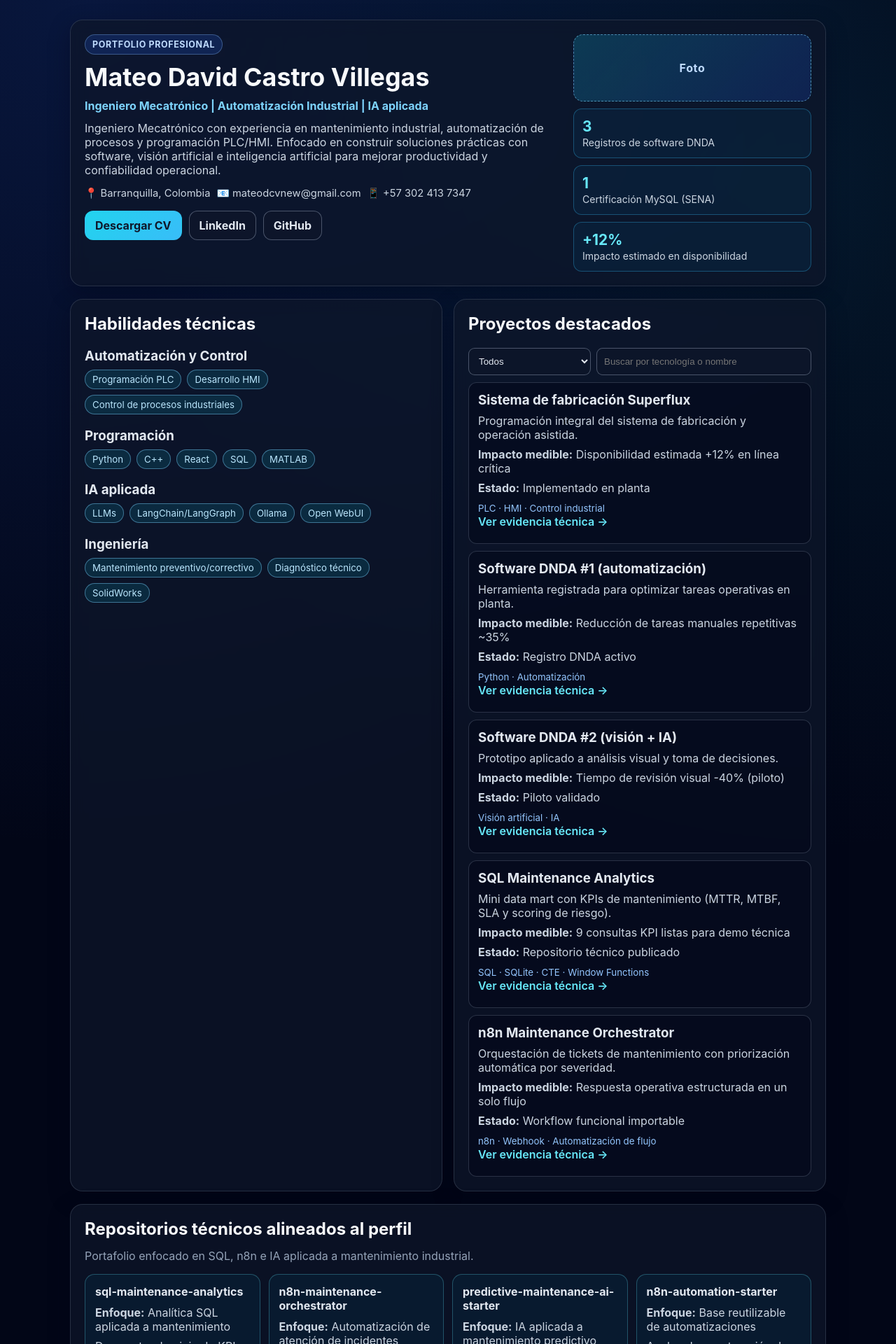
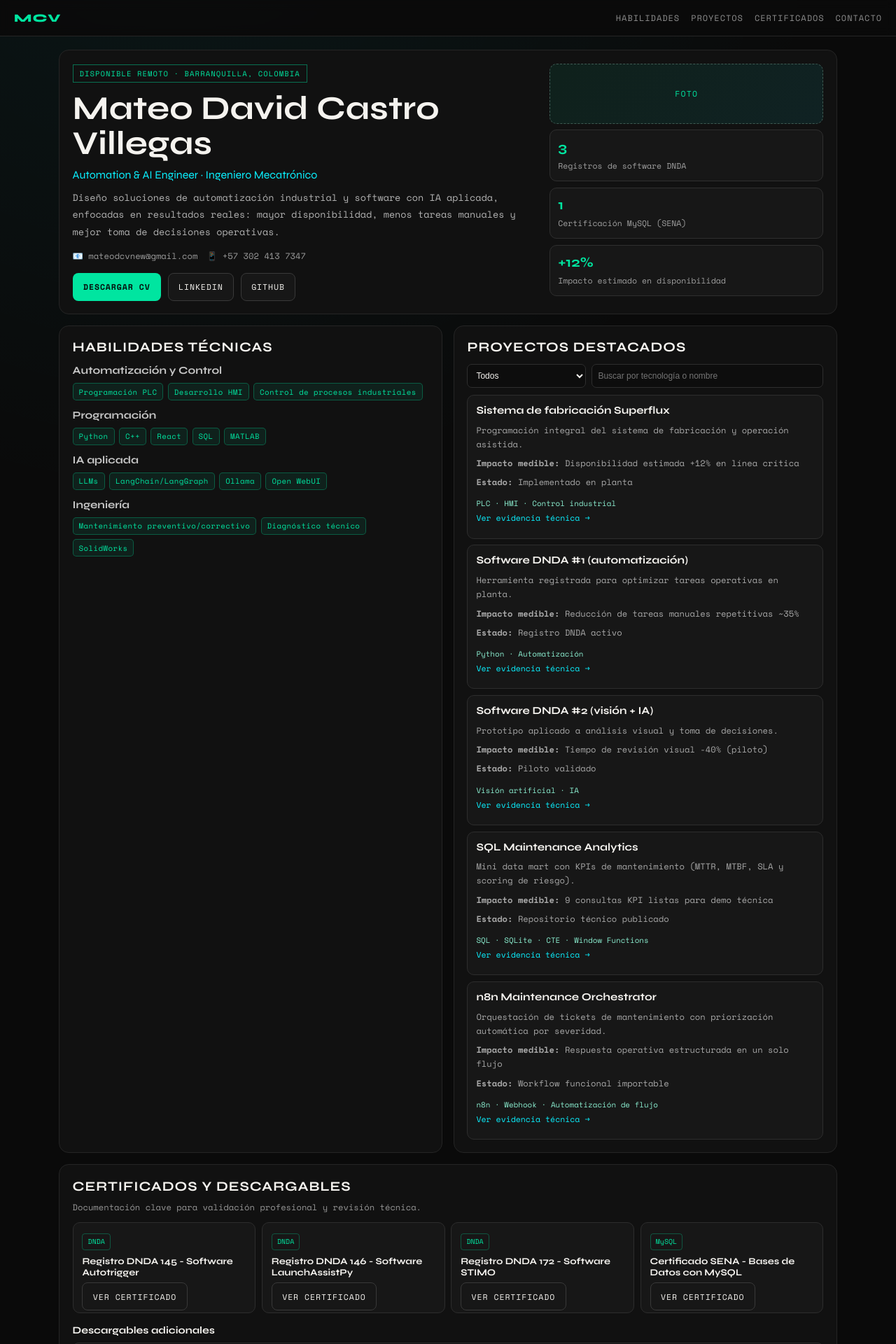
Before and after one commit to theo272004/mi-cv-web, a React (Vite) app: page / in a window 1280 px wide. Shown: the top 1920 px of the page at 70% size. Built offline with nearby package versions, Linux system fonts and the light colour scheme.

Commit message:
Redesign portfolio with pro dark engineering style

```diff
--- a/src/App.css
+++ b/src/App.css
@@ -1,207 +1,236 @@
+@import url('https://fonts.googleapis.com/css2?family=Space+Mono:wght@400;700&family=Syne:wght@400;700;800&display=swap');
+
 :root {
-  font-family: Inter, system-ui, -apple-system, Segoe UI, Roboto, sans-serif;
-  color: #e2e8f0;
-  background: #020617;
+  --bg: #0a0a0a;
+  --surface: #111111;
+  --surface2: #171717;
+  --accent: #00e5a0;
+  --accent2: #0af0ff;
+  --text: #f5f3ef;
+  --muted: #8d8d8d;
+  --border: #252525;
 }
 
-* {
-  box-sizing: border-box;
-}
+* { box-sizing: border-box; }
+html { scroll-behavior: smooth; }
 
 body {
   margin: 0;
-  background:
-    radial-gradient(circle at 10% 0%, rgba(37, 99, 235, 0.18), transparent 42%),
-    radial-gradient(circle at 90% 10%, rgba(14, 116, 144, 0.15), transparent 36%),
-    #020617;
-  color: #e2e8f0;
+  background: radial-gradient(circle at 20% -10%, rgba(10, 240, 255, 0.06), transparent 35%), var(--bg);
+  color: var(--text);
+  font-family: 'Space Mono', monospace;
 }
 
+.top-nav {
+  position: sticky;
+  top: 0;
+  z-index: 50;
+  display: flex;
+  justify-content: space-between;
+  align-items: center;
+  padding: 1rem 1.25rem;
+  border-bottom: 1px solid var(--border);
+  background: rgba(10, 10, 10, 0.9);
+  backdrop-filter: blur(8px);
+}
+
+.nav-logo {
+  color: var(--accent);
+  text-decoration: none;
+  font-family: 'Syne', sans-serif;
+  font-weight: 800;
+  letter-spacing: 0.08em;
+}
+
+.nav-links {
+  display: flex;
+  gap: 1rem;
+}
+
+.nav-links a {
+  color: var(--muted);
+  text-decoration: none;
+  font-size: 0.75rem;
+  letter-spacing: 0.08em;
+  text-transform: uppercase;
+}
+
+.nav-links a:hover { color: var(--accent); }
+
 .wrap {
-  max-width: 1120px;
+  max-width: 1150px;
   margin: 0 auto;
-  padding: 28px 20px 40px;
+  padding: 1.2rem;
   display: grid;
-  gap: 18px;
+  gap: 1rem;
 }
 
 .card {
-  background: rgba(15, 23, 42, 0.72);
-  border: 1px solid rgba(148, 163, 184, 0.2);
-  border-radius: 18px;
-  padding: 20px;
-  box-shadow: 0 10px 30px rgba(2, 6, 23, 0.35);
-  backdrop-filter: blur(10px);
+  background: var(--surface);
+  border: 1px solid var(--border);
+  border-radius: 14px;
+  padding: 1.15rem;
 }
 
 .hero {
   display: grid;
-  grid-template-columns: 2fr 1fr;
-  gap: 18px;
+  grid-template-columns: 1.7fr 1fr;
+  gap: 1rem;
 }
 
 .hero-eyebrow {
   display: inline-block;
-  padding: 6px 10px;
-  border-radius: 999px;
-  font-size: 0.78rem;
-  font-weight: 700;
-  letter-spacing: 0.05em;
+  font-size: 0.66rem;
+  padding: 0.25rem 0.55rem;
+  border: 1px solid rgba(0, 229, 160, 0.45);
+  color: var(--accent);
   text-transform: uppercase;
-  color: #bfdbfe;
-  background: rgba(37, 99, 235, 0.2);
-  border: 1px solid rgba(147, 197, 253, 0.32);
+  letter-spacing: 0.1em;
 }
 
 .hero h1 {
-  margin: 12px 0 0;
-  font-size: clamp(1.7rem, 2.8vw, 2.45rem);
-  line-height: 1.15;
-  color: #f8fafc;
+  margin: 0.8rem 0 0;
+  font-family: 'Syne', sans-serif;
+  font-size: clamp(2rem, 3.7vw, 3.3rem);
+  line-height: 1.04;
 }
 
 .role {
-  margin: 10px 0 12px;
-  font-weight: 700;
-  color: #7dd3fc;
+  margin: 0.7rem 0;
+  color: var(--accent2);
+  font-family: 'Syne', sans-serif;
+  font-size: 1rem;
 }
 
 .hero-summary {
   margin: 0;
-  color: #cbd5e1;
-  max-width: 65ch;
+  color: #b2b2b2;
+  line-height: 1.8;
+  font-size: 0.84rem;
 }
 
 .meta {
   display: flex;
   flex-wrap: wrap;
-  gap: 9px;
-  margin-top: 14px;
-  color: #cbd5e1;
-  font-size: 0.92rem;
+  gap: 0.8rem;
+  margin-top: 0.8rem;
+  color: #9a9a9a;
+  font-size: 0.76rem;
 }
 
 .hero-actions {
   display: flex;
   flex-wrap: wrap;
-  gap: 10px;
-  margin-top: 16px;
+  gap: 0.6rem;
+  margin-top: 1rem;
 }
 
 .btn {
-  display: inline-flex;
-  align-items: center;
-  justify-content: center;
   text-decoration: none;
-  font-weight: 700;
-  border-radius: 12px;
-  padding: 10px 14px;
+  border-radius: 8px;
+  padding: 0.66rem 0.9rem;
+  font-size: 0.72rem;
+  letter-spacing: 0.08em;
+  text-transform: uppercase;
   border: 1px solid transparent;
-  transition: transform 0.2s ease, opacity 0.2s ease;
-}
-
-.btn:hover {
-  transform: translateY(-1px);
-  opacity: 0.95;
 }
 
 .btn-primary {
-  color: #0f172a;
-  background: linear-gradient(135deg, #22d3ee, #38bdf8);
+  background: var(--accent);
+  color: #05100d;
+  font-weight: 700;
 }
 
 .btn-secondary {
-  color: #e2e8f0;
-  border-color: rgba(148, 163, 184, 0.45);
-  background: rgba(15, 23, 42, 0.6);
+  color: var(--text);
+  border-color: #393939;
+  background: var(--surface2);
 }
 
 .hero-stats {
   display: grid;
-  gap: 10px;
+  gap: 0.55rem;
   align-content: start;
 }
 
 .photo-placeholder {
-  width: 100%;
-  min-height: 96px;
-  border-radius: 14px;
+  min-height: 86px;
+  border: 1px dashed #3f5b53;
+  background: linear-gradient(135deg, rgba(0, 229, 160, 0.08), rgba(10, 240, 255, 0.08));
+  border-radius: 10px;
   display: grid;
   place-items: center;
-  font-weight: 700;
-  letter-spacing: 0.04em;
-  color: #bfdbfe;
-  border: 1px dashed rgba(125, 211, 252, 0.55);
-  background: linear-gradient(135deg, rgba(14, 116, 144, 0.4), rgba(30, 64, 175, 0.3));
+  color: var(--accent);
+  font-size: 0.72rem;
+  text-transform: uppercase;
+  letter-spacing: 0.1em;
 }
 
 .stat-card {
-  border: 1px solid rgba(56, 189, 248, 0.32);
-  background: rgba(8, 47, 73, 0.4);
-  border-radius: 12px;
-  padding: 12px;
+  border: 1px solid #2f2f2f;
+  border-radius: 10px;
+  padding: 0.7rem;
+  background: var(--surface2);
 }
 
 .stat-card strong {
   display: block;
-  color: #67e8f9;
-  font-size: 1.3rem;
+  color: var(--accent);
+  font-family: 'Syne', sans-serif;
+  font-size: 1.25rem;
 }
 
-.stat-card span {
-  font-size: 0.88rem;
-  color: #cbd5e1;
-}
+.stat-card span { font-size: 0.72rem; color: #9f9f9f; }
 
 .grid {
   display: grid;
   grid-template-columns: 1fr 1fr;
-  gap: 16px;
+  gap: 1rem;
 }
 
 h2 {
-  margin-top: 0;
-  color: #f8fafc;
+  margin: 0 0 0.8rem;
+  font-family: 'Syne', sans-serif;
+  font-size: 1.2rem;
+  text-transform: uppercase;
+  letter-spacing: 0.05em;
 }
 
-h3 {
-  color: #e2e8f0;
-}
+h3 { font-family: 'Syne', sans-serif; margin: 0 0 0.55rem; font-size: 0.95rem; }
 
-.skill-group h3 {
-  margin-bottom: 8px;
-}
+.skill-group h3 { color: #c6c6c6; }
 
 .chips {
   display: flex;
   flex-wrap: wrap;
-  gap: 8px;
-  margin-bottom: 12px;
+  gap: 0.4rem;
+  margin-bottom: 0.75rem;
 }
 
 .chip {
-  border: 1px solid rgba(125, 211, 252, 0.45);
-  background: rgba(14, 116, 144, 0.24);
-  color: #bae6fd;
-  padding: 5px 10px;
-  border-radius: 999px;
-  font-size: 0.83rem;
+  border: 1px solid rgba(0, 229, 160, 0.3);
+  background: rgba(0, 229, 160, 0.08);
+  color: var(--accent);
+  padding: 0.22rem 0.5rem;
+  font-size: 0.67rem;
+  border-radius: 5px;
+  letter-spacing: 0.04em;
 }
 
 .controls {
   display: grid;
-  grid-template-columns: 175px 1fr;
-  gap: 8px;
-  margin-bottom: 10px;
+  grid-template-columns: 170px 1fr;
+  gap: 0.5rem;
+  margin-bottom: 0.6rem;
 }
 
-input,
-select {
-  padding: 10px;
-  border-radius: 9px;
-  border: 1px solid rgba(148, 163, 184, 0.45);
-  background: rgba(15, 23, 42, 0.72);
-  color: #e2e8f0;
+input, select {
+  background: #0d0d0d;
+  border: 1px solid #2e2e2e;
+  color: var(--text);
+  border-radius: 7px;
+  padding: 0.5rem;
+  font-size: 0.75rem;
 }
 
 .project-list {
@@ -209,139 +238,77 @@ select {
   margin: 0;
   padding: 0;
   display: grid;
-  gap: 10px;
+  gap: 0.55rem;
 }
 
 .project-list li {
-  border: 1px solid rgba(148, 163, 184, 0.26);
-  border-radius: 12px;
-  padding: 13px;
-  background: rgba(2, 6, 23, 0.45);
+  border: 1px solid #2d2d2d;
+  border-radius: 10px;
+  padding: 0.75rem;
+  background: var(--surface2);
 }
 
-.project-list h3 {
-  margin: 0 0 8px;
-}
+.project-list p { margin: 0 0 0.45rem; color: #a8a8a8; font-size: 0.76rem; line-height: 1.65; }
+.project-list small { color: #8beed0; font-size: 0.68rem; }
+.evidence-link { color: var(--accent2); text-decoration: none; font-size: 0.72rem; }
 
-.project-list p {
-  margin: 0 0 8px;
-  color: #cbd5e1;
-}
-
-.project-list small {
-  color: #93c5fd;
-}
-
-.evidence-link {
-  color: #67e8f9;
-  text-decoration: none;
-  font-weight: 600;
-}
-
-.section-intro {
-  margin-top: -6px;
-  color: #94a3b8;
-}
-
-.repo-grid {
-  display: grid;
-  grid-template-columns: repeat(auto-fit, minmax(230px, 1fr));
-  gap: 12px;
-  margin-top: 12px;
-}
-
-.repo-card {
-  border: 1px solid rgba(103, 232, 249, 0.28);
-  background: rgba(8, 47, 73, 0.32);
-  border-radius: 14px;
-  padding: 14px;
-}
-
-.repo-card h3 {
-  margin: 0 0 10px;
-  font-size: 1rem;
-}
-
-.repo-card p {
-  margin: 0 0 8px;
-  color: #cbd5e1;
-}
+.section-intro { color: #969696; font-size: 0.76rem; margin-top: -0.2rem; }
 
 .credentials-grid {
   display: grid;
-  grid-template-columns: repeat(auto-fit, minmax(230px, 1fr));
-  gap: 12px;
-  margin-top: 12px;
+  grid-template-columns: repeat(auto-fit, minmax(220px, 1fr));
+  gap: 0.55rem;
+  margin-top: 0.75rem;
 }
 
 .credential-card {
-  border: 1px solid rgba(125, 211, 252, 0.32);
-  background: rgba(15, 23, 42, 0.52);
-  border-radius: 14px;
-  padding: 14px;
-}
-
-.credential-card h3 {
-  margin: 8px 0 12px;
-  font-size: 1rem;
+  border: 1px solid #2d2d2d;
+  border-radius: 10px;
+  padding: 0.8rem;
+  background: var(--surface2);
 }
 
 .credential-badge {
   display: inline-block;
-  border-radius: 999px;
-  padding: 4px 8px;
-  font-size: 0.74rem;
-  font-weight: 700;
-  color: #cffafe;
-  background: rgba(6, 182, 212, 0.25);
-  border: 1px solid rgba(103, 232, 249, 0.45);
+  font-size: 0.62rem;
+  border: 1px solid rgba(0, 229, 160, 0.3);
+  color: var(--accent);
+  padding: 0.2rem 0.45rem;
+  border-radius: 4px;
 }
 
-.subsection-title {
-  margin-top: 18px;
-  margin-bottom: 10px;
-  font-size: 1rem;
-}
+.credential-card h3 { margin: 0.55rem 0 0.75rem; font-size: 0.83rem; }
+.subsection-title { margin-top: 1rem; font-size: 0.9rem; }
 
 .download-list {
   list-style: none;
   margin: 0;
   padding: 0;
   display: grid;
-  gap: 8px;
+  gap: 0.45rem;
 }
 
 .download-list li {
   display: flex;
   justify-content: space-between;
-  gap: 12px;
   align-items: center;
-  border: 1px solid rgba(148, 163, 184, 0.26);
-  border-radius: 10px;
-  padding: 10px 12px;
-  background: rgba(2, 6, 23, 0.4);
+  gap: 0.65rem;
+  border: 1px solid #2d2d2d;
+  border-radius: 8px;
+  padding: 0.55rem;
+  background: #131313;
+  font-size: 0.74rem;
 }
 
-.download-link {
-  text-decoration: none;
-  color: #7dd3fc;
-  font-weight: 700;
-}
+.download-link { color: var(--accent2); text-decoration: none; }
+.contact { border-color: rgba(0, 229, 160, 0.25); }
 
-@media (max-width: 960px) {
-  .hero,
-  .grid {
-    grid-template-columns: 1fr;
-  }
+@media (max-width: 920px) {
+  .hero, .grid { grid-template-columns: 1fr; }
+  .nav-links { display: none; }
 }
 
 @media (max-width: 640px) {
-  .controls {
-    grid-template-columns: 1fr;
-  }
-
-  .download-list li {
-    flex-direction: column;
-    align-items: flex-start;
-  }
+  .controls { grid-template-columns: 1fr; }
+  .download-list li { flex-direction: column; align-items: flex-start; }
 }
--- a/src/App.jsx
+++ b/src/App.jsx
@@ -5,14 +5,14 @@ const assetUrl = (path) => `${import.meta.env.BASE_URL}${path.replace(/^\/+/, ''
 
 const profile = {
   name: 'Mateo David Castro Villegas',
-  role: 'Ingeniero Mecatrónico | Automatización Industrial | IA aplicada',
+  role: 'Automation & AI Engineer · Ingeniero Mecatrónico',
   city: 'Barranquilla, Colombia',
   phone: '+57 302 413 7347',
   email: 'mateodcvnew@gmail.com',
   linkedin: 'https://www.linkedin.com/in/mateo-castro-villegas-84b738340',
   github: 'https://github.com/theo272004',
   summary:
-    'Ingeniero Mecatrónico con experiencia en mantenimiento industrial, automatización de procesos y programación PLC/HMI. Enfocado en construir soluciones prácticas con software, visión artificial e inteligencia artificial para mejorar productividad y confiabilidad operacional.',
+    'Diseño soluciones de automatización industrial y software con IA aplicada, enfocadas en resultados reales: mayor disponibilidad, menos tareas manuales y mejor toma de decisiones operativas.',
 }
 
 const skills = [
@@ -70,33 +70,6 @@ const projects = [
   },
 ]
 
-const repoHighlights = [
-  {
-    name: 'sql-maintenance-analytics',
-    focus: 'Analítica SQL aplicada a mantenimiento',
-    value: 'Demuestra dominio de KPIs operativos y consultas de nivel medio para decisiones técnicas.',
-    link: 'https://github.com/theo272004/sql-maintenance-analytics',
-  },
-  {
-    name: 'n8n-maintenance-orchestrator',
-    focus: 'Automatización de atención de incidentes',
-    value: 'Convierte reportes de planta en prioridades y acciones claras con lógica reproducible.',
-    link: 'https://github.com/theo272004/n8n-maintenance-orchestrator',
-  },
-  {
-    name: 'predictive-maintenance-ai-starter',
-    focus: 'IA aplicada a mantenimiento predictivo',
-    value: 'Entrena un modelo base con datos sintéticos para anticipar riesgo de falla.',
-    link: 'https://github.com/theo272004/predictive-maintenance-ai-starter',
-  },
-  {
-    name: 'n8n-automation-starter',
-    focus: 'Base reutilizable de automatizaciones',
-    value: 'Acelera la construcción de nuevos workflows para casos de negocio reales.',
-    link: 'https://github.com/theo272004/n8n-automation-starter',
-  },
-]
-
 const featuredCredentials = [
   { title: 'Registro DNDA 145 - Software Autotrigger', file: assetUrl('certificados/DNDA-145_Software_Autotrigger_Registro.pdf'), type: 'DNDA' },
   { title: 'Registro DNDA 146 - Software LaunchAssistPy', file: assetUrl('certificados/DNDA-146_Software_LaunchAssistPy_Registro.pdf'), type: 'DNDA' },
@@ -126,16 +99,26 @@ function App() {
   }, [filter, search])
 
   return (
-    <main className="wrap">
+    <>
+      <nav className="top-nav">
+        <a className="nav-logo" href="#home">MCV</a>
+        <div className="nav-links">
+          <a href="#skills">Habilidades</a>
+          <a href="#projects">Proyectos</a>
+          <a href="#credentials">Certificados</a>
+          <a href="#contact">Contacto</a>
+        </div>
+      </nav>
+
+      <main className="wrap" id="home">
         <header className="hero card">
           <div className="hero-content">
-          <span className="hero-eyebrow">Portfolio Profesional</span>
+            <span className="hero-eyebrow">Disponible remoto · {profile.city}</span>
             <h1>{profile.name}</h1>
             <p className="role">{profile.role}</p>
             <p className="hero-summary">{profile.summary}</p>
 
             <div className="meta">
-            <span>📍 {profile.city}</span>
               <span>📧 {profile.email}</span>
               <span>📱 {profile.phone}</span>
             </div>
@@ -170,7 +153,7 @@ function App() {
           </aside>
         </header>
 
-      <section className="grid">
+        <section className="grid" id="skills">
           <article className="card">
             <h2>Habilidades técnicas</h2>
             {skills.map((group) => (
@@ -187,7 +170,7 @@ function App() {
             ))}
           </article>
 
-        <article className="card">
+          <article className="card" id="projects">
             <h2>Proyectos destacados</h2>
             <div className="controls">
               <select value={filter} onChange={(e) => setFilter(e.target.value)}>
@@ -222,22 +205,7 @@ function App() {
           </article>
         </section>
 
-      <section className="card">
-        <h2>Repositorios técnicos alineados al perfil</h2>
-        <p className="section-intro">Portafolio enfocado en SQL, n8n e IA aplicada a mantenimiento industrial.</p>
-        <div className="repo-grid">
-          {repoHighlights.map((repo) => (
-            <article key={repo.name} className="repo-card">
-              <h3>{repo.name}</h3>
-              <p><strong>Enfoque:</strong> {repo.focus}</p>
-              <p>{repo.value}</p>
-              <a className="evidence-link" href={repo.link} target="_blank" rel="noreferrer">Ver repositorio →</a>
-            </article>
-          ))}
-        </div>
-      </section>
-
-      <section className="card">
+        <section className="card" id="credentials">
           <h2>Certificados y descargables</h2>
           <p className="section-intro">Documentación clave para validación profesional y revisión técnica.</p>
 
@@ -265,7 +233,17 @@ function App() {
             ))}
           </ul>
         </section>
+
+        <section className="card contact" id="contact">
+          <h2>Contacto</h2>
+          <p className="hero-summary">Si quieres, te ayudo a automatizar procesos, integrar IA y mejorar operaciones técnicas.</p>
+          <div className="hero-actions">
+            <a className="btn btn-primary" href={`mailto:${profile.email}`}>Escribirme</a>
+            <a className="btn btn-secondary" href={`tel:${profile.phone.replace(/\s/g, '')}`}>Llamar</a>
+          </div>
+        </section>
       </main>
+    </>
   )
 }
 
```
Lines whose indentation alone changed are shown as unchanged.
